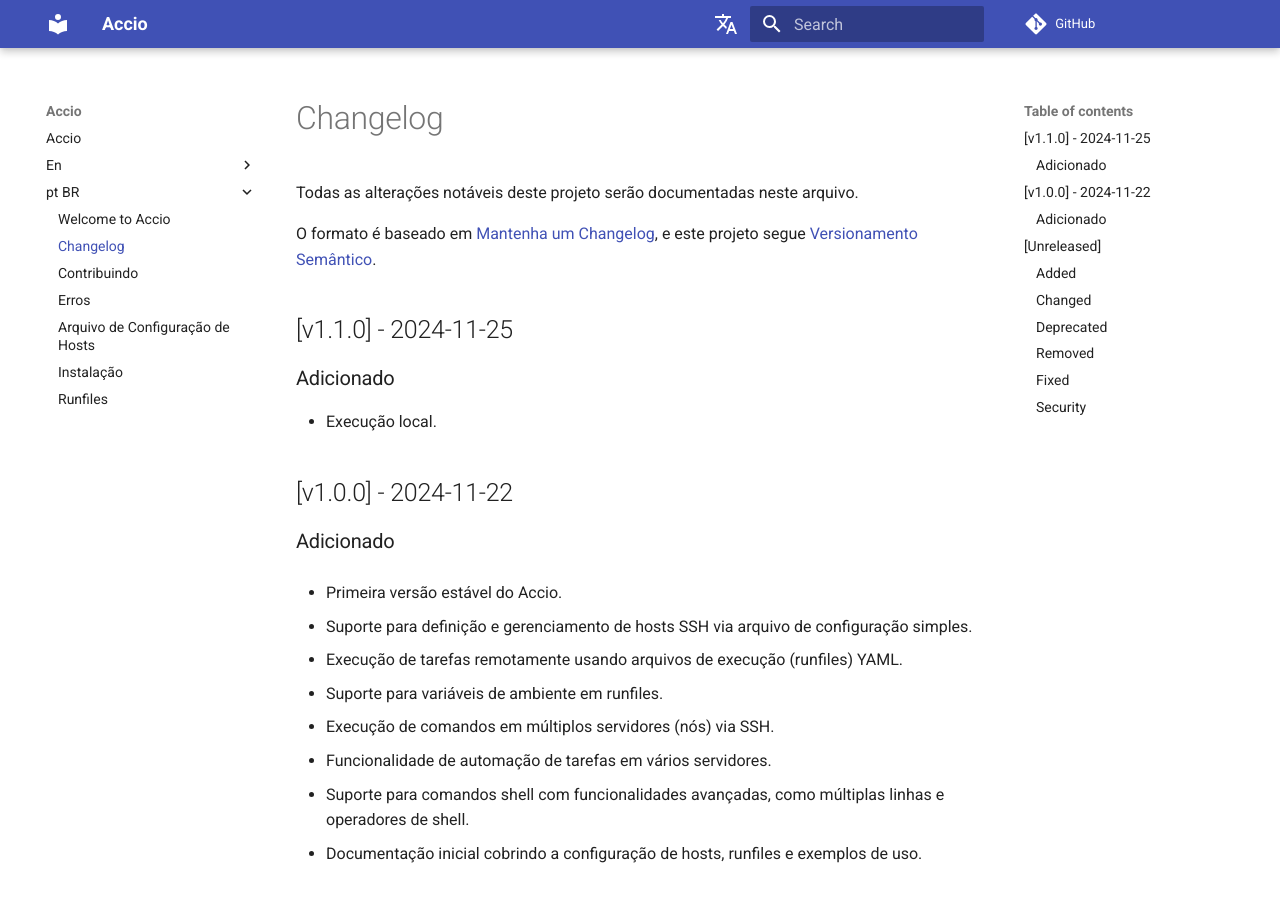
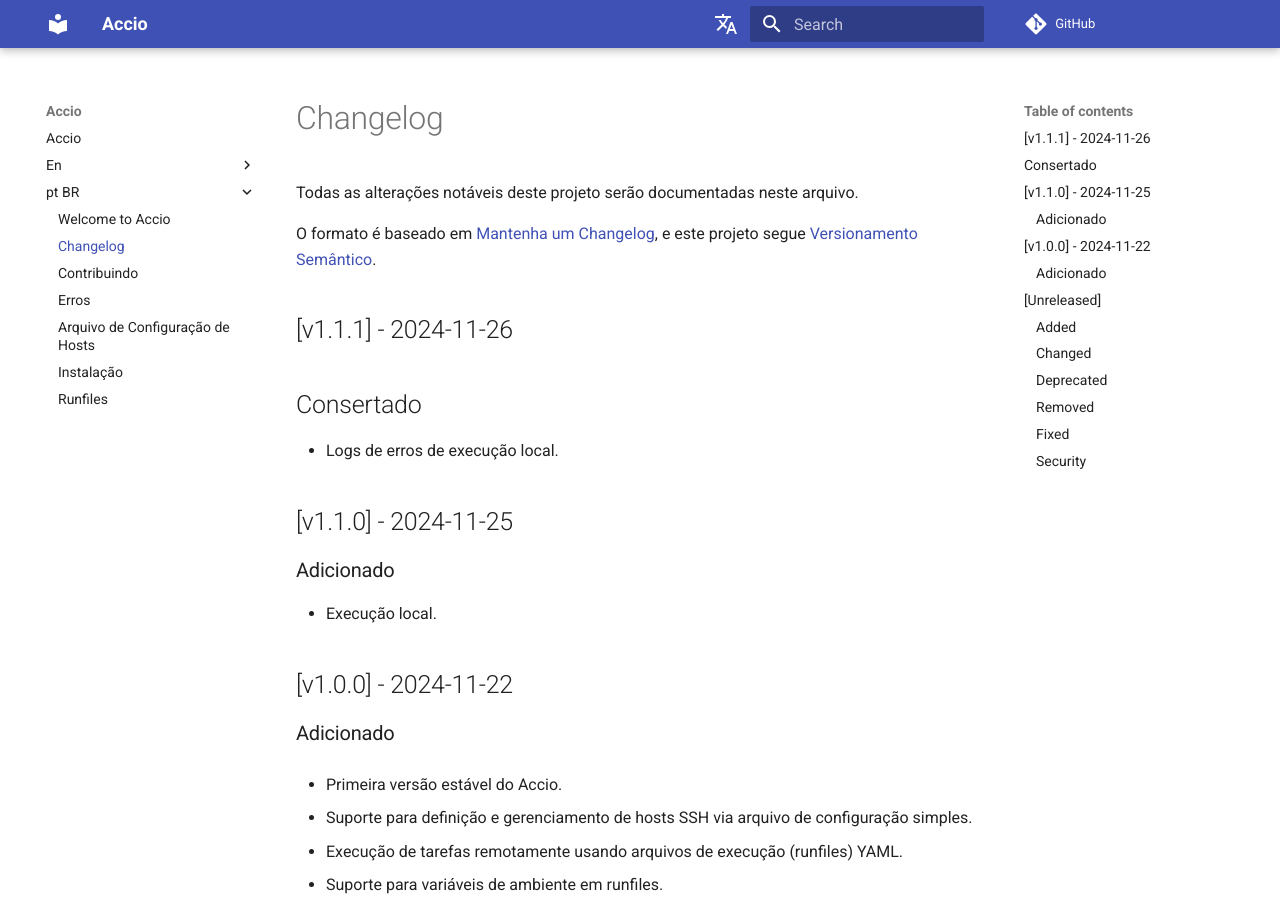
Before and after one commit to lucaslimafernandes/accio, an MkDocs documentation site: the page built from docs/pt-BR/changelogs.md, in a window 1280 px wide and 900 px high. Built offline with MkDocs 1.6.1 and Material for MkDocs 9.7.7, drawn with Linux system fonts in a browser that asks for light colours; comment, search, counter and statistics services are not loaded.

Commit message:
Fix: v1.1.1

```diff
--- a/docs/en/changelogs.md
+++ b/docs/en/changelogs.md
@@ -4,6 +4,12 @@ All notable changes to this project will be documented in this file.
 
 The format is based on [Keep a Changelog](https://keepachangelog.com/en/1.1.0/),
 and this project adheres to [Semantic Versioning](https://semver.org/spec/v2.0.0.html).
+
+## [v1.1.1] - 2024-11-26
+
+## Fixed
+
+- Local execution errors logs.
 
 ## [v1.1.0] - 2024-11-25
 
--- a/docs/pt-BR/changelogs.md
+++ b/docs/pt-BR/changelogs.md
@@ -3,6 +3,12 @@
 Todas as alterações notáveis deste projeto serão documentadas neste arquivo.
 
 O formato é baseado em [Mantenha um Changelog](https://keepachangelog.com/pt-BR/1.1.0/), e este projeto segue [Versionamento Semântico](https://semver.org/lang/pt-BR/).
+
+## [v1.1.1] - 2024-11-26
+
+## Consertado
+
+- Logs de erros de execução local.
 
 ## [v1.1.0] - 2024-11-25
 
```
Also changed, not shown: CHANGELOG.md (+6 -0 lines).
